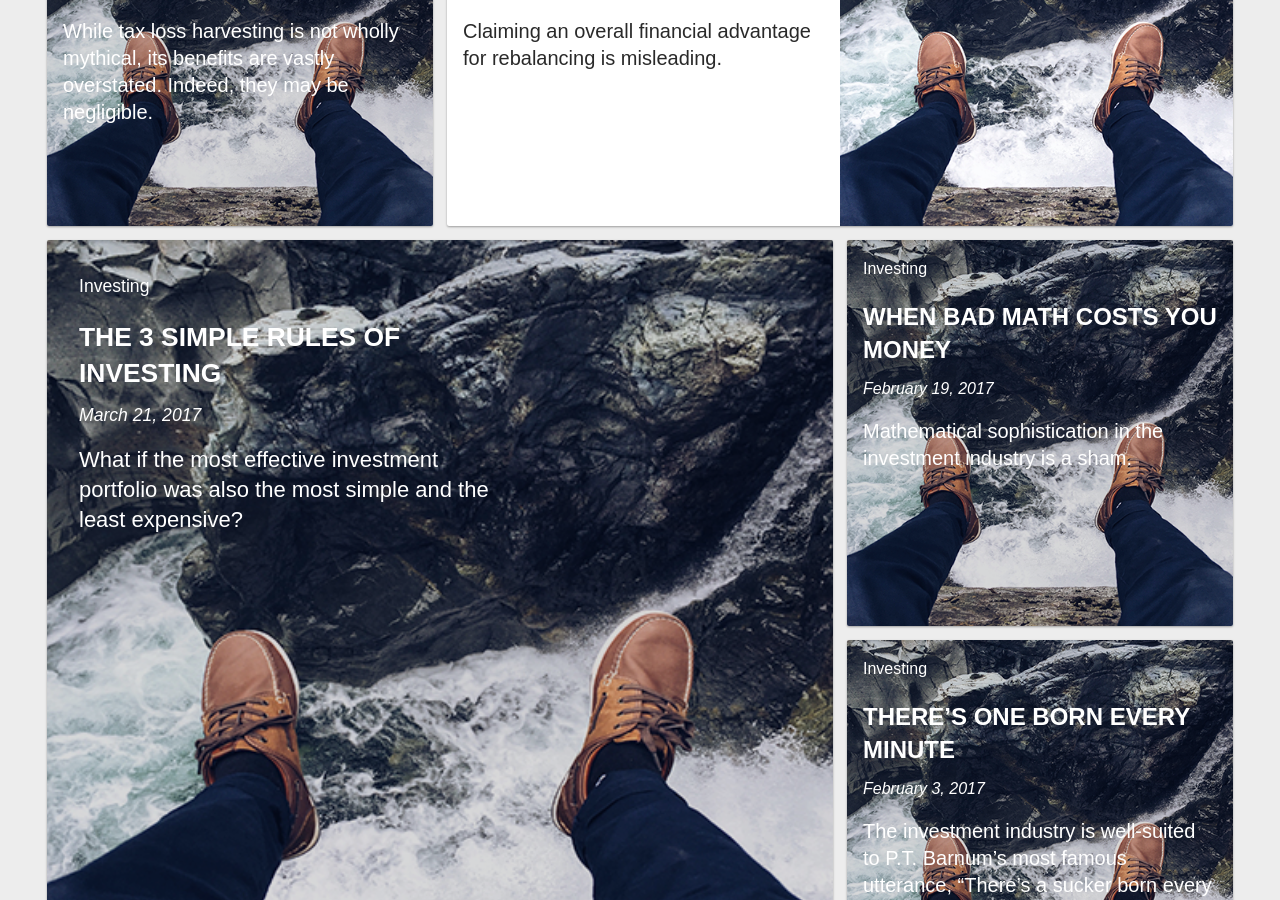
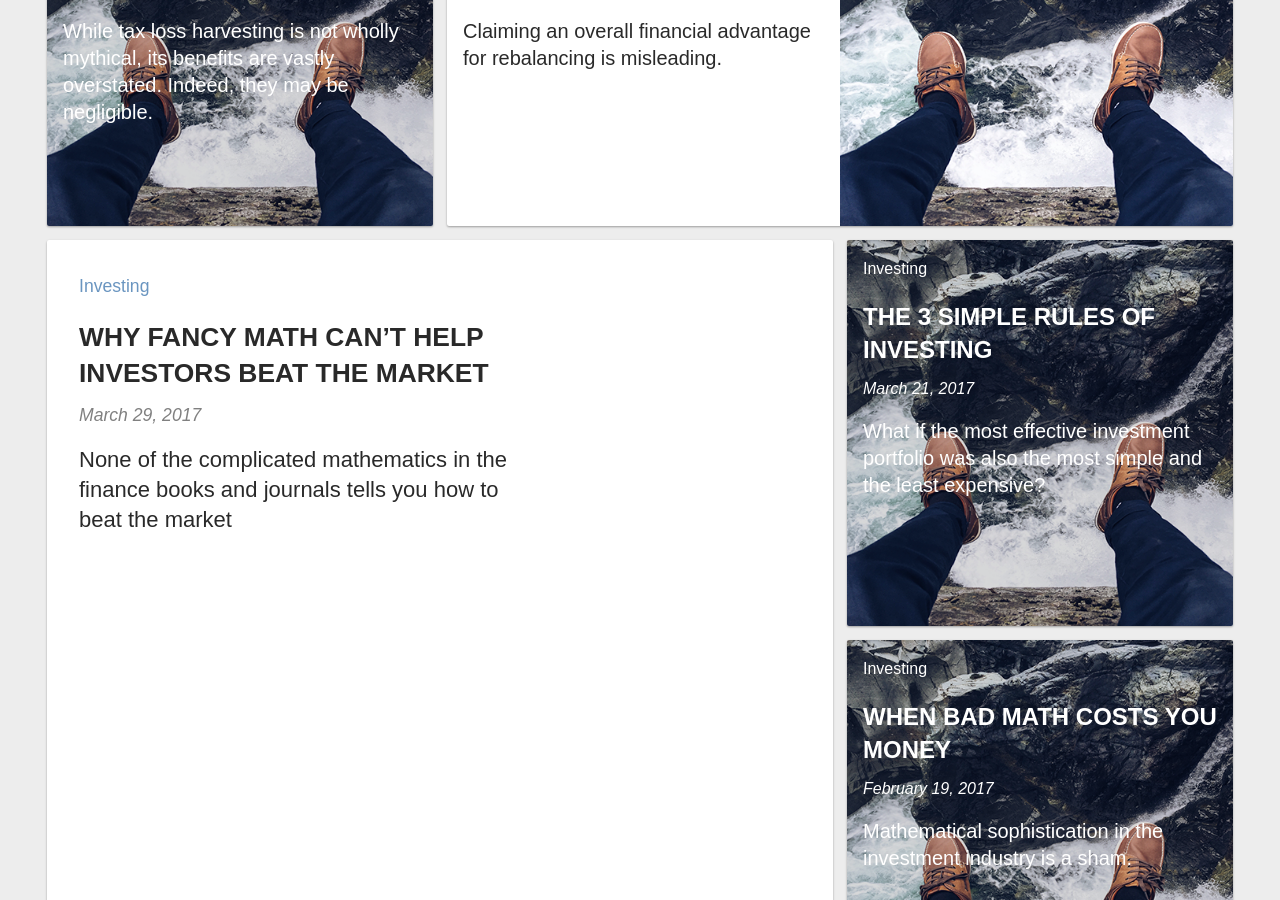
Before and after one commit to plynty/compendiumfinance, a Jekyll site: the page built from index.md, in a window 1280 px wide and 900 px high, scrolled down 1159 px. Built offline with Jekyll 4.4.1, drawn with Linux system fonts in a browser that asks for light colours; nearby versions of some CDN libraries; some web fonts are replaced; some of the changed text lies outside the part shown.

```diff
--- a/_articles/market-rise-until-downturn.md
+++ b/_articles/market-rise-until-downturn.md
@@ -1,6 +1,6 @@
 ---
 title: WHY FANCY MATH CAN’T HELP INVESTORS BEAT THE MARKET
-date: 2016-02-11 00:00:00 Z
+date: 2017-03-29 00:00:00 Z
 categories:
 - Investing
 - Wall Street Myths
```
